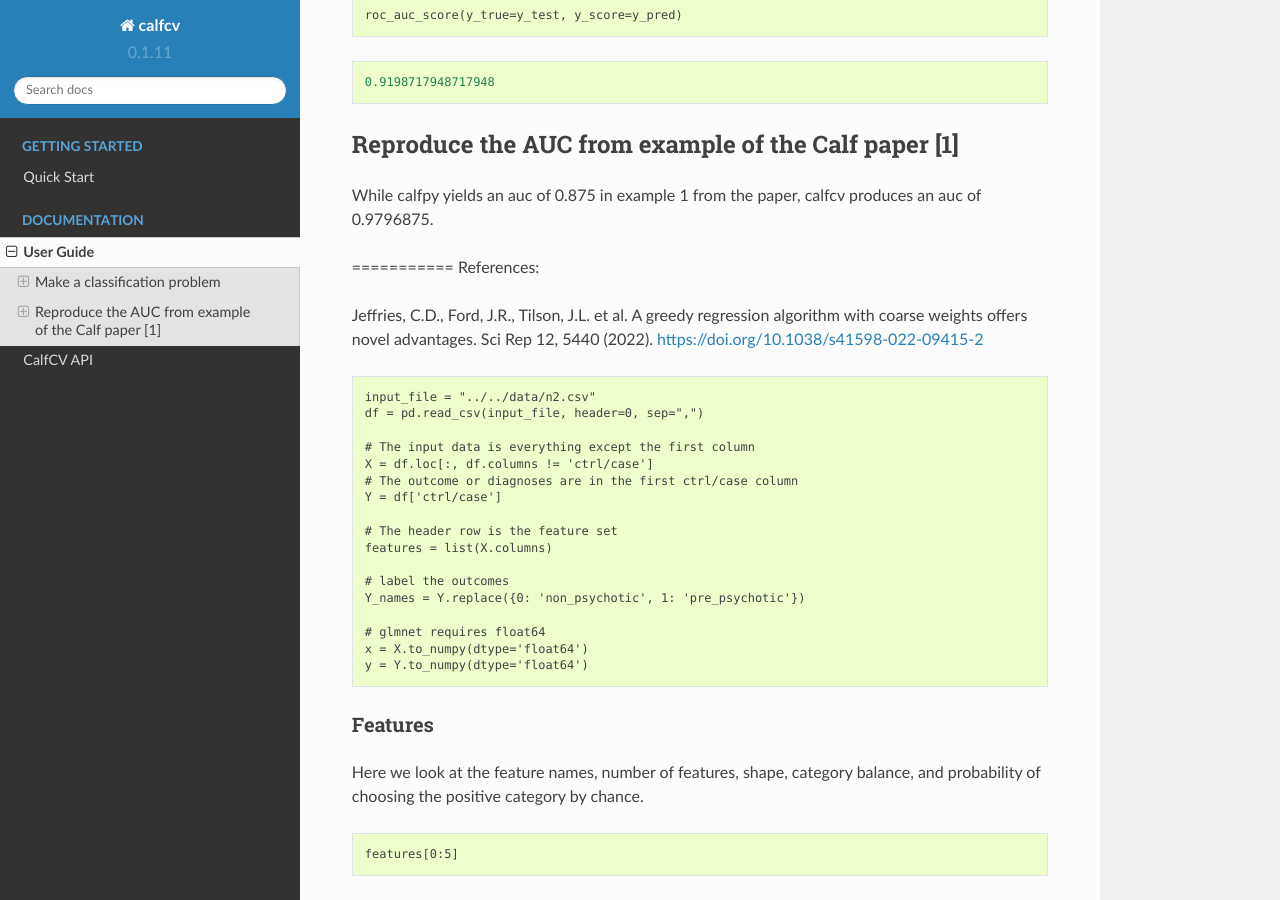
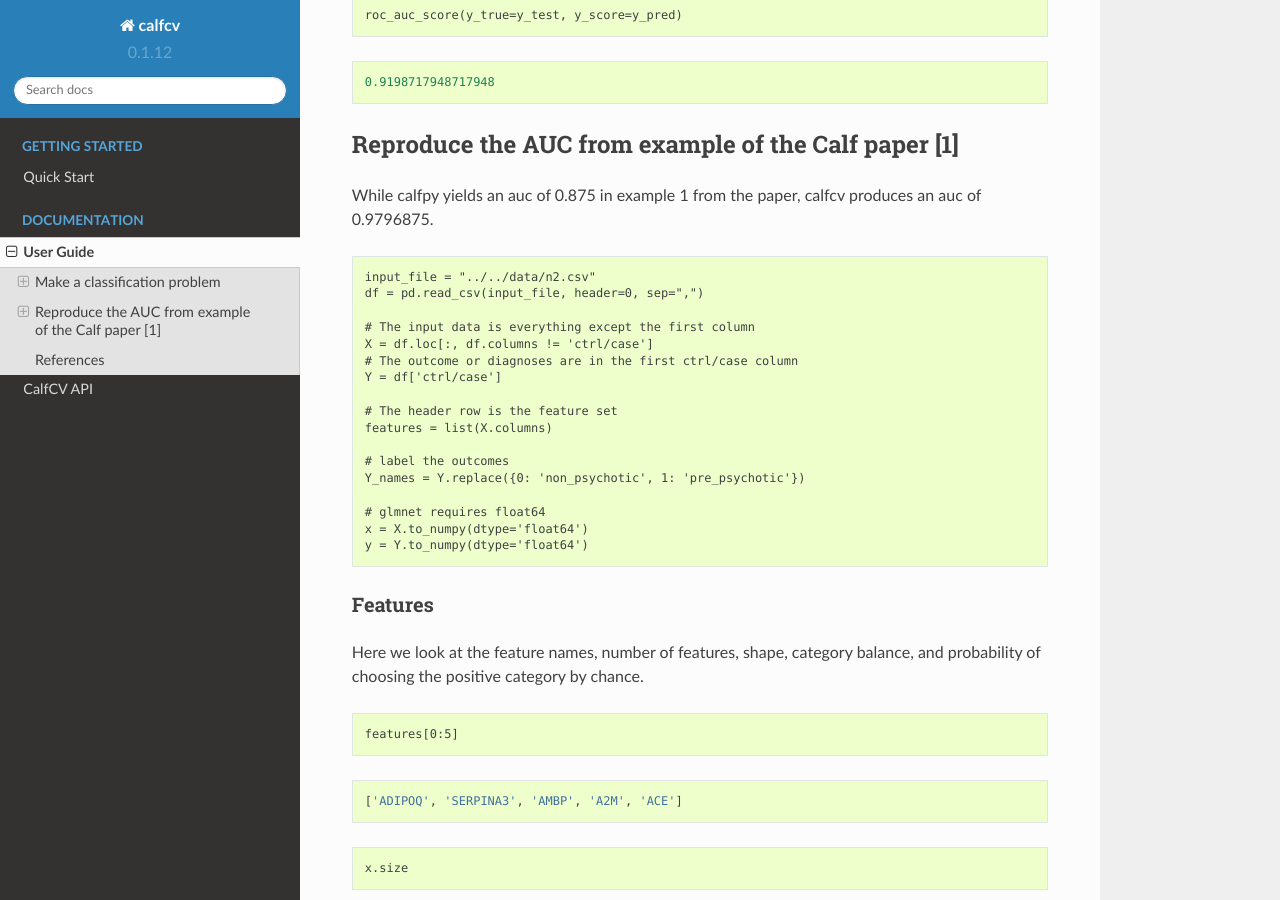
Before and after one commit to hrolfrc/calfcv, a Sphinx documentation site: the page built from doc/user_guide.rst, in a window 1280 px wide and 900 px high, scrolled down 1645 px. Built offline with Sphinx 7.4.7 and the Read the Docs theme 2.0.0, drawn with Linux system fonts in a browser that asks for light colours; formulas are drawn with MathJax 3; pages that are not in the unit, such as notebooks, are missing from menus; some of the changed text lies outside the part shown.

Commit message:
updated user guide

```diff
--- a/calfcv/_version.py
+++ b/calfcv/_version.py
@@ -1 +1 @@
-__version__ = "0.1.11"
+__version__ = "0.1.12"
--- a/doc/user_guide.rst
+++ b/doc/user_guide.rst
@@ -1,6 +1,7 @@
 .. title:: User guide : contents
 
 .. _user_guide:
+
 User Guide
 ==========
 
@@ -128,12 +129,6 @@
 While calfpy yields an auc of 0.875 in example 1 from the paper, calfcv
 produces an auc of 0.9796875.
 
-=========== References:
-
-Jeffries, C.D., Ford, J.R., Tilson, J.L. et al. A greedy regression
-algorithm with coarse weights offers novel advantages. Sci Rep 12, 5440
-(2022). https://doi.org/10.1038/s41598-022-09415-2
-
 .. code:: ipython2
 
     input_file = "../../data/n2.csv"
```
Also changed, not shown: other parts of doc/user_guide.rst (+9 -0 lines), doc/notebooks/user_guide.ipynb.
